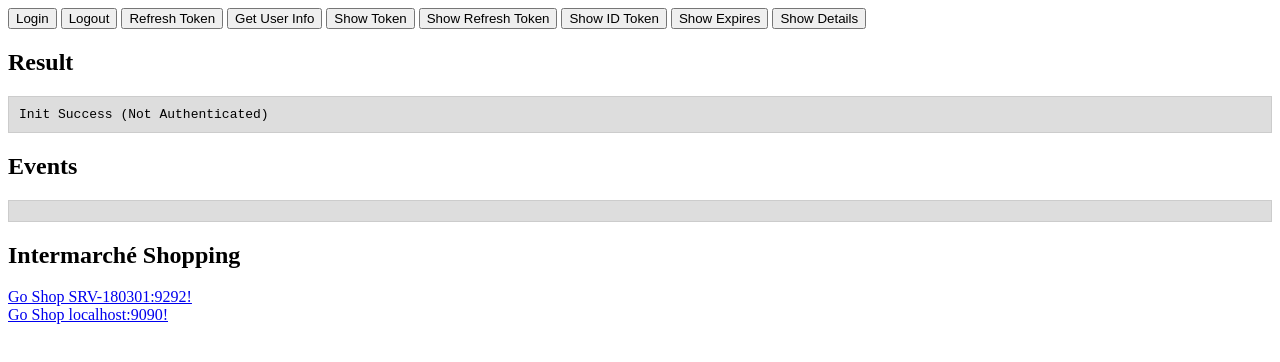
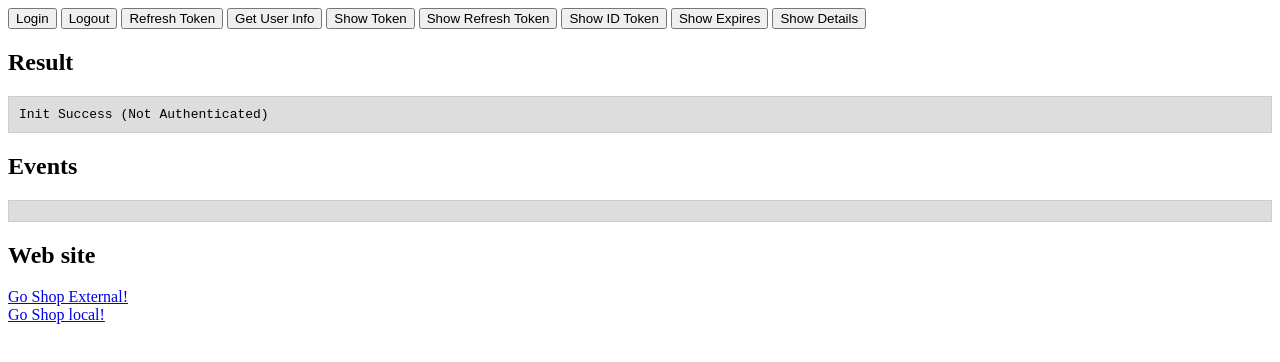
Before and after one commit to jneveux/keycloak-js-client, a plain HTML site: page index.html in a window 1280 px wide. Drawn offline with Linux system fonts and the light colour scheme.

Commit message:
Update index.html

```diff
--- a/index.html
+++ b/index.html
@@ -23,10 +23,10 @@
 <pre style="background-color: #ddd; border: 1px solid #ccc; padding: 10px; word-wrap: break-word; white-space: pre-wrap;"
      id="events"></pre>
 
-<h2>Intermarché Shopping</h2>
-<a href="http://srv-180301.netfective.com:9292" id="shopIM" target="_blank">Go Shop SRV-180301:9292!</a>
+<h2>Web site</h2>
+<a href="http://foo.bar.com:9292" id="shopIM" target="_blank">Go Shop External!</a>
 <br/>
-<a href="http://localhost:9090" id="shopIMLocal" target="_blank">Go Shop localhost:9090!</a>
+<a href="http://localhost:9090" id="shopIMLocal" target="_blank">Go Shop local!</a>
 
 
 <script>
```
